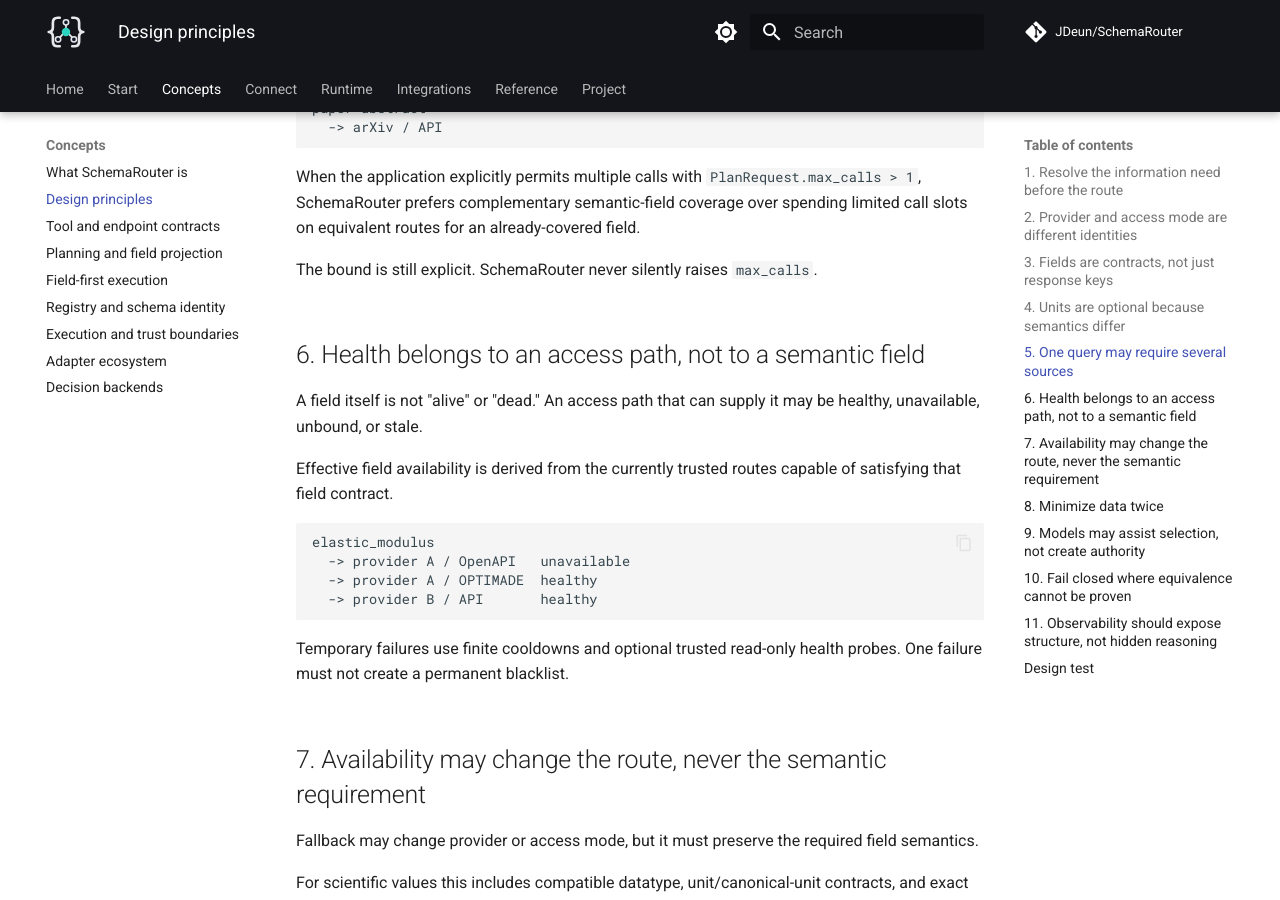
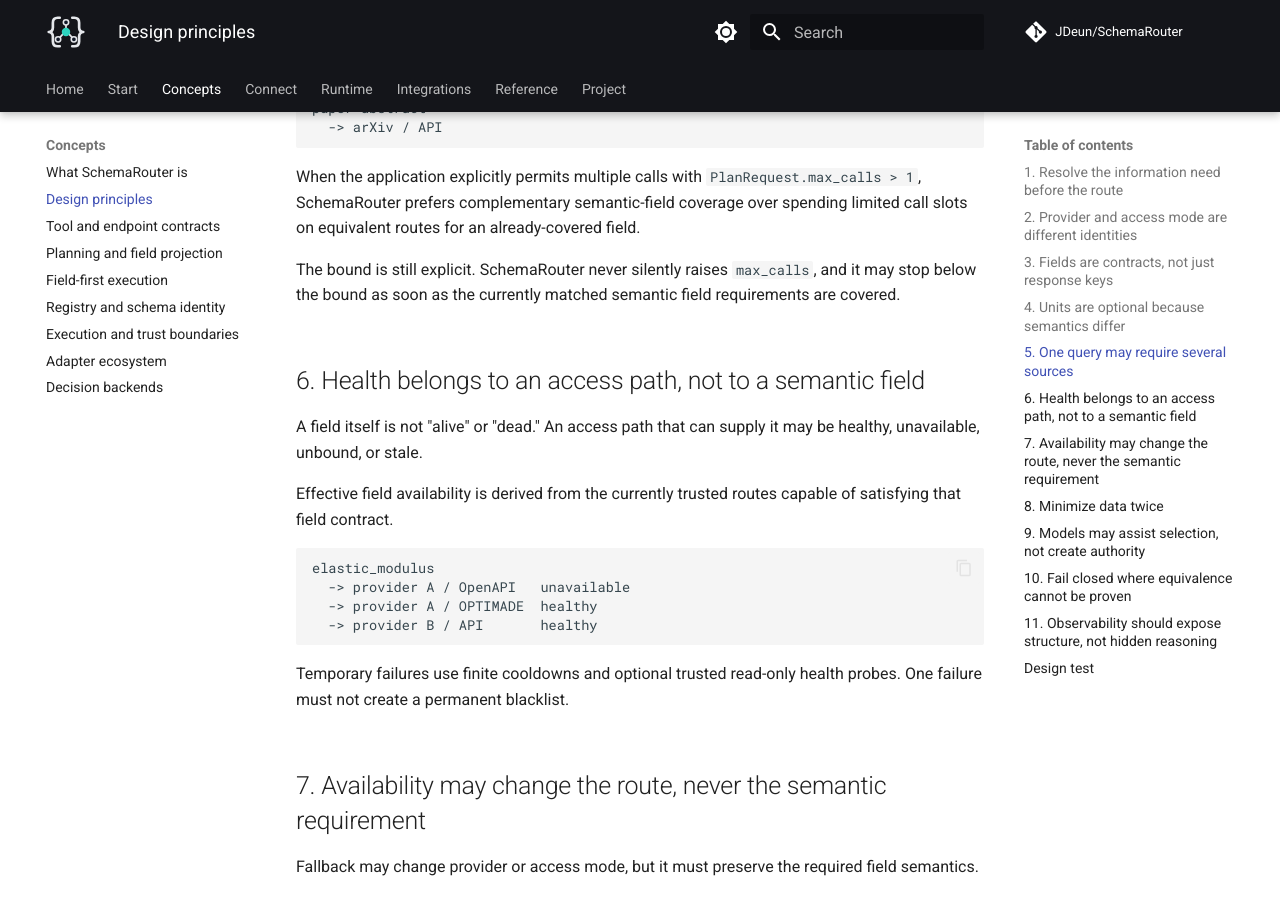
Before and after one commit to JDeun/SchemaRouter, an MkDocs documentation site: the page built from docs/concepts/design-principles.md, in a window 1280 px wide and 900 px high, scrolled down 2036 px. Built offline with MkDocs 1.6.1 and Material for MkDocs 9.7.7, drawn with Linux system fonts in a browser that asks for light colours; comment, search, counter and statistics services are not loaded.

Commit message:
docs: define max-calls as upper bound

```diff
--- a/docs/concepts/design-principles.md
+++ b/docs/concepts/design-principles.md
@@ -84,7 +84,8 @@ When the application explicitly permits multiple calls with `PlanRequest.max_cal
 SchemaRouter prefers complementary semantic-field coverage over spending limited call slots on
 equivalent routes for an already-covered field.
 
-The bound is still explicit. SchemaRouter never silently raises `max_calls`.
+The bound is still explicit. SchemaRouter never silently raises `max_calls`, and it may stop below
+the bound as soon as the currently matched semantic field requirements are covered.
 
 ## 6. Health belongs to an access path, not to a semantic field
 
```
